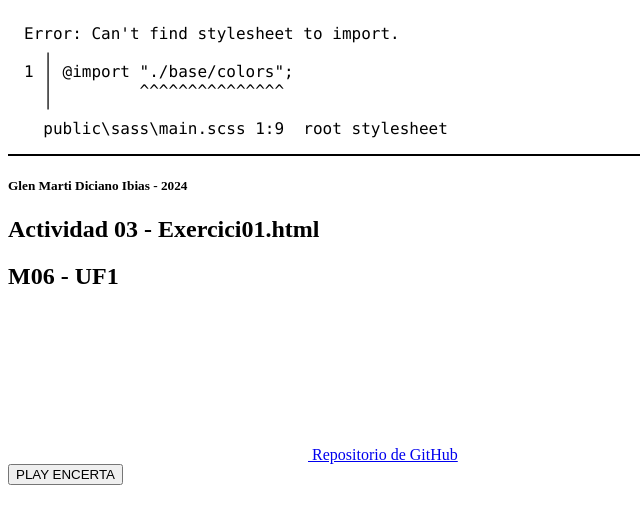
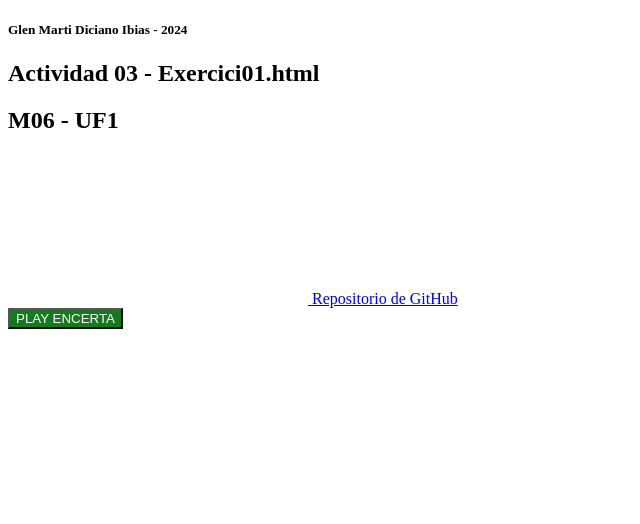
Before and after one commit to HodeonArtz/DAW2-M06-UF1-ACT3-Objectes_Predefinits, a plain HTML site: page public/html/Exercici01.html in a window 1280 px wide. Both pictures are taken after a click on the button "PLAY ENCERTA". Shown: the whole page, without its empty margins (0-640 px from the left). Drawn offline with Linux system fonts and the light colour scheme.

Commit message:
encerta.html created

```diff
--- a/public/css/styles.css
+++ b/public/css/styles.css
@@ -1,17 +1,14 @@
-/* Error: Can't find stylesheet to import.
- *   ,
- * 1 | @import "./base/colors";
- *   |         ^^^^^^^^^^^^^^^
- *   '
- *   public\sass\main.scss 1:9  root stylesheet */
+button {
+  background-color: unset;
+}
 
-body::before {
-  font-family: "Source Code Pro", "SF Mono", Monaco, Inconsolata, "Fira Mono",
-      "Droid Sans Mono", monospace, monospace;
-  white-space: pre;
-  display: block;
-  padding: 1em;
-  margin-bottom: 1em;
-  border-bottom: 2px solid black;
-  content: "Error: Can't find stylesheet to import.\a   \2577 \a 1 \2502  @import \"./base/colors\";\d\a   \2502          ^^^^^^^^^^^^^^^\a   \2575 \a   public\\sass\\main.scss 1:9  root stylesheet";
+button.btn-play--red {
+  background-color: #7a1515;
+  color: white;
 }
+button.btn-play--green {
+  background-color: #157a1d;
+  color: white;
+}
+
+/*# sourceMappingURL=styles.css.map */
```
Also changed, not shown: public/html/encerta.html (added, +17 -0 lines).
